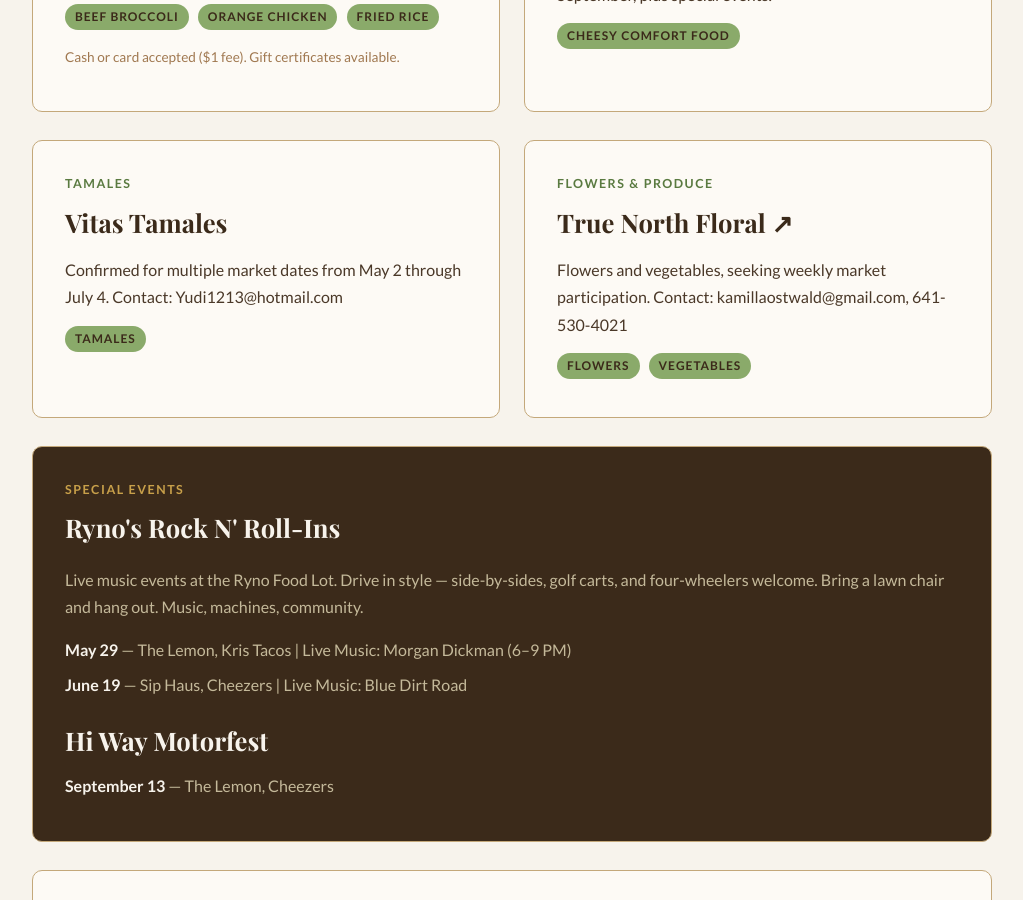
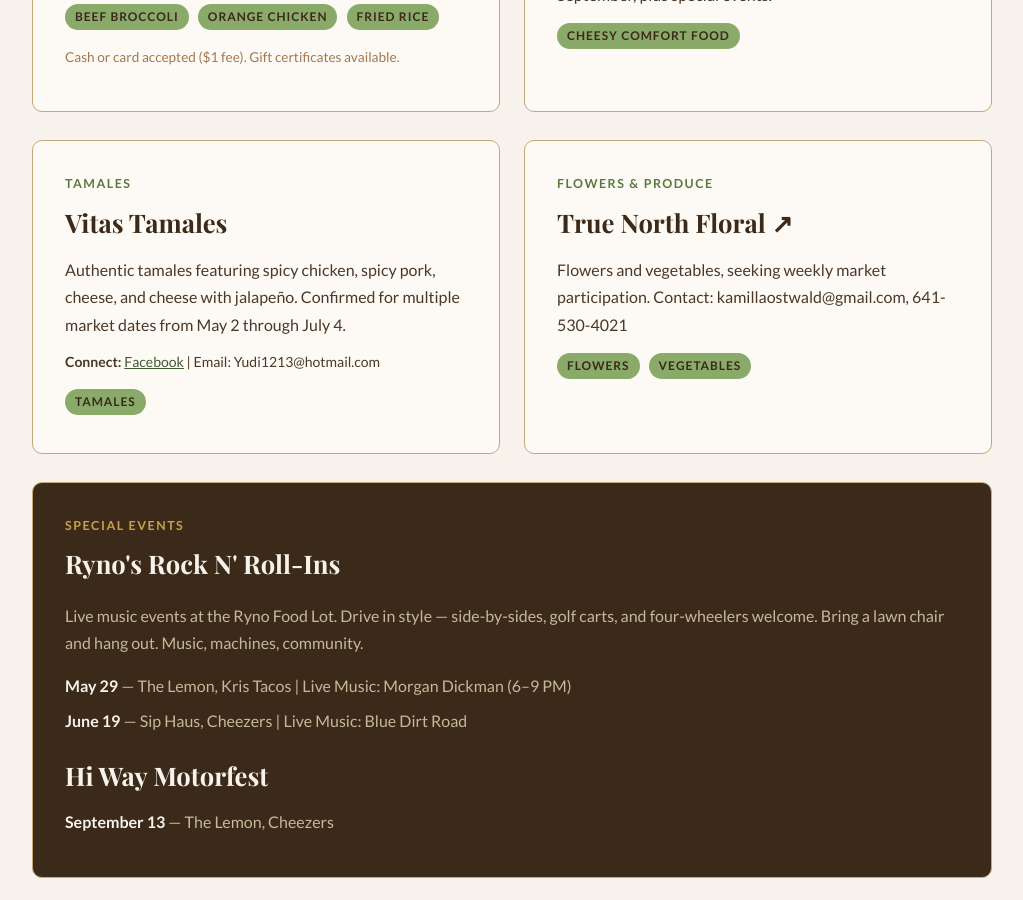
Before and after one commit to blueearthcommunitymarket/blueearthcommunitymarket.github.io, a Jekyll site: the page built from meet-the-trucks/index.html, in a window 1280 px wide and 900 px high, scrolled down 2295 px. Shown: the whole window, without its empty margins (128-1151 px from the left). Built offline with Jekyll 4.4.1, drawn with Linux system fonts in a browser that asks for light colours; some web fonts are replaced.

Commit message:
Add Vitas Tamales Facebook link and improve description

```diff
--- a/meet-the-trucks/index.html
+++ b/meet-the-trucks/index.html
@@ -144,7 +144,8 @@
         <div class="card">
             <div class="section-label">Tamales</div>
             <h2>Vitas Tamales</h2>
-            <p style="margin-bottom: 12px;">Confirmed for multiple market dates from May 2 through July 4. Contact: Yudi1213@hotmail.com</p>
+            <p style="margin-bottom: 12px;">Authentic tamales featuring spicy chicken, spicy pork, cheese, and cheese with jalapeño. Confirmed for multiple market dates from May 2 through July 4.</p>
+            <p style="margin-bottom: 12px; font-size: 14px;"><strong>Connect:</strong> <a href="https://www.facebook.com/share/14YbqXWbBcp/?mibextid=wwXIfr" target="_blank" style="color: var(--green-dark);">Facebook</a> | Email: Yudi1213@hotmail.com</p>
             <div class="pills">
                 <span class="tag">Tamales</span>
             </div>
```
